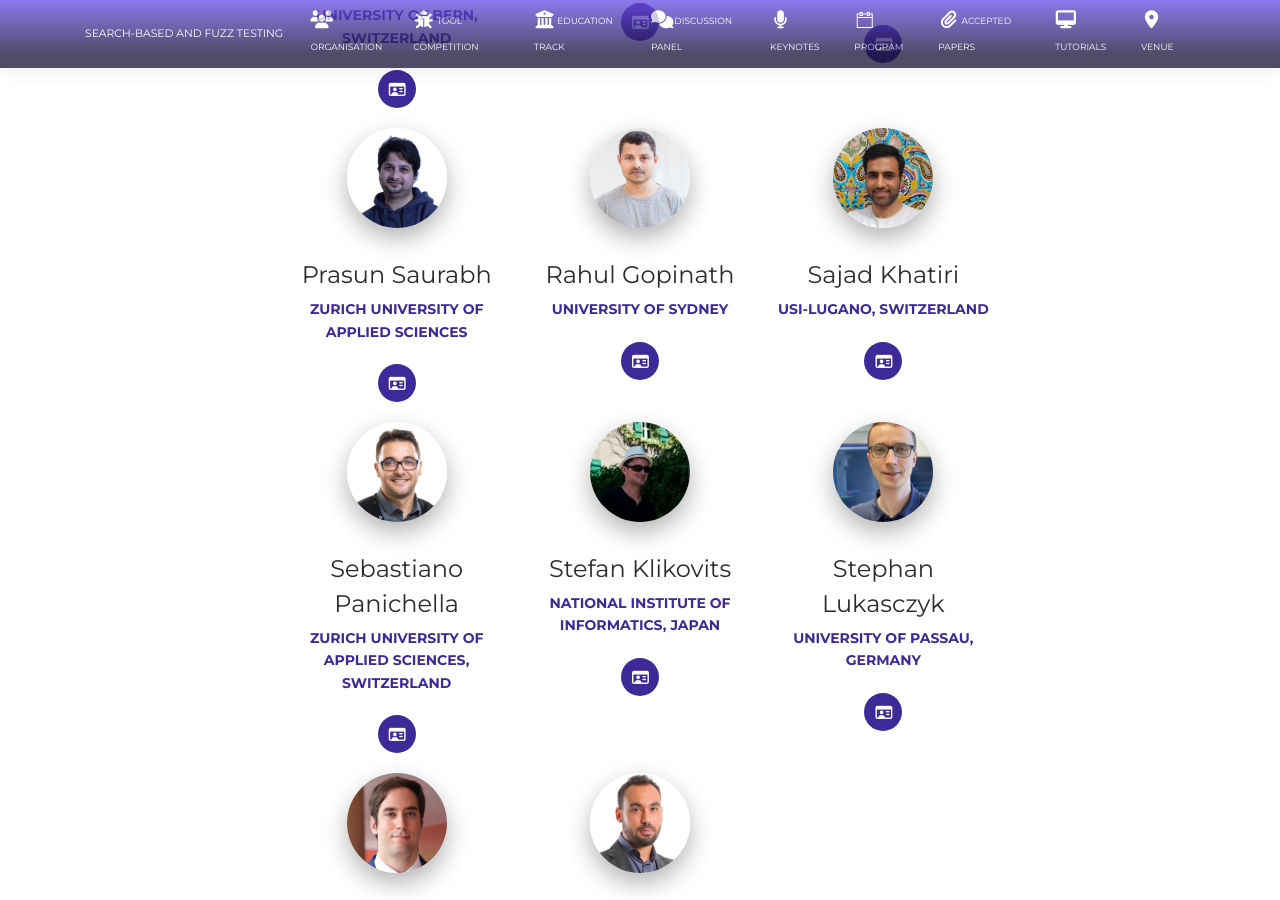
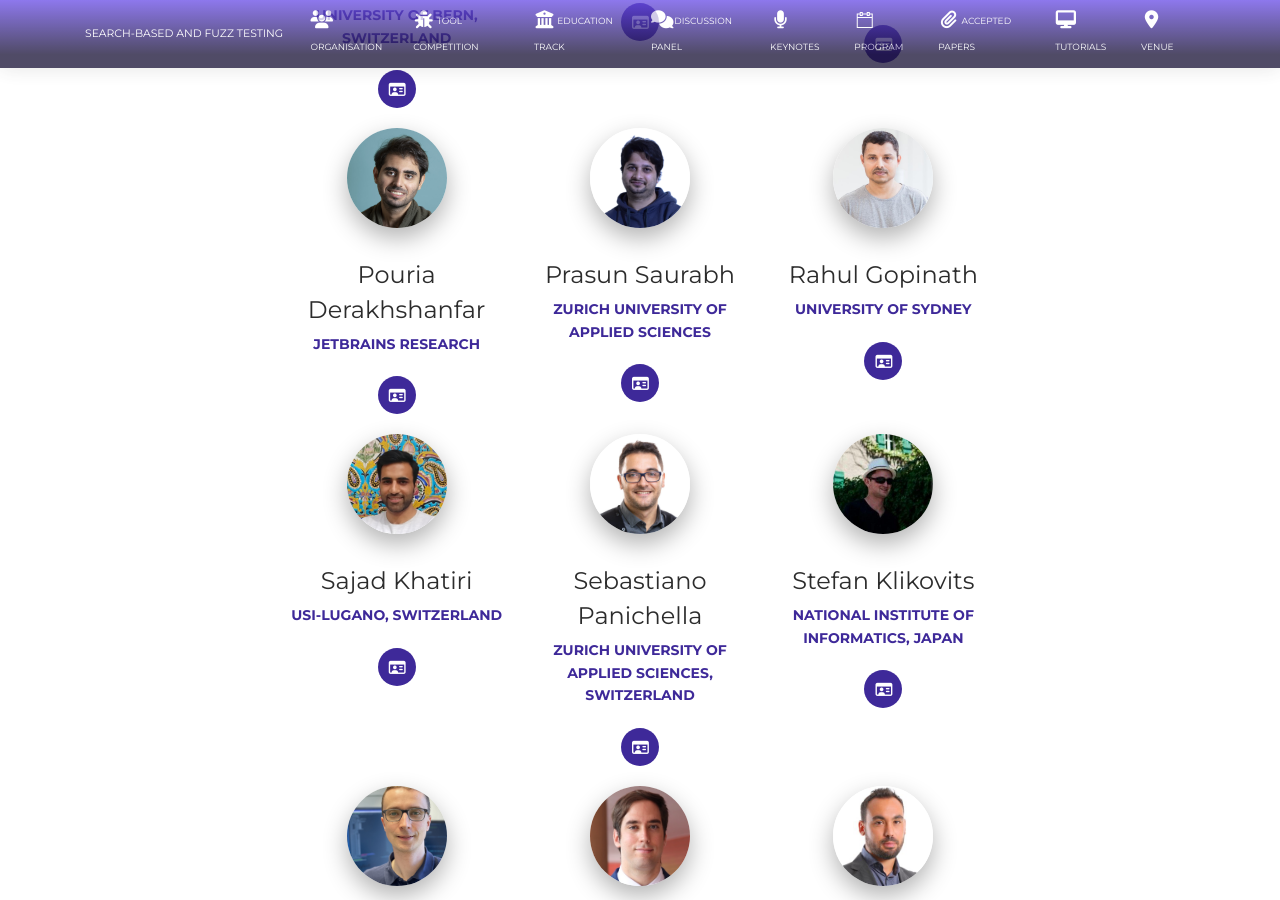
Before and after one commit to sbft24/sbft24.github.io, a Jekyll site: the page built from organisation/index.html, in a window 1280 px wide and 900 px high, scrolled down 1075 px. Built offline with Jekyll 4.4.1, drawn with Linux system fonts in a browser that asks for light colours; nearby versions of some CDN libraries.

Commit message:
Added Pouria Derakhshanfar to organisation page

```diff
--- a/_data/organisation/competition.yml
+++ b/_data/organisation/competition.yml
@@ -53,3 +53,8 @@
   webpage: https://www.linkedin.com/in/prasun-saurabh-010378118/
   institution: Zurich University of Applied Sciences
   pic: /img/prasun.png
+
+- name: Pouria Derakhshanfar
+  webpage: https://pouria-d.me
+  institution: JetBrains Research
+  pic: /img/pouria.jpg
```
Also changed, not shown: img/pouria.jpg (added).
